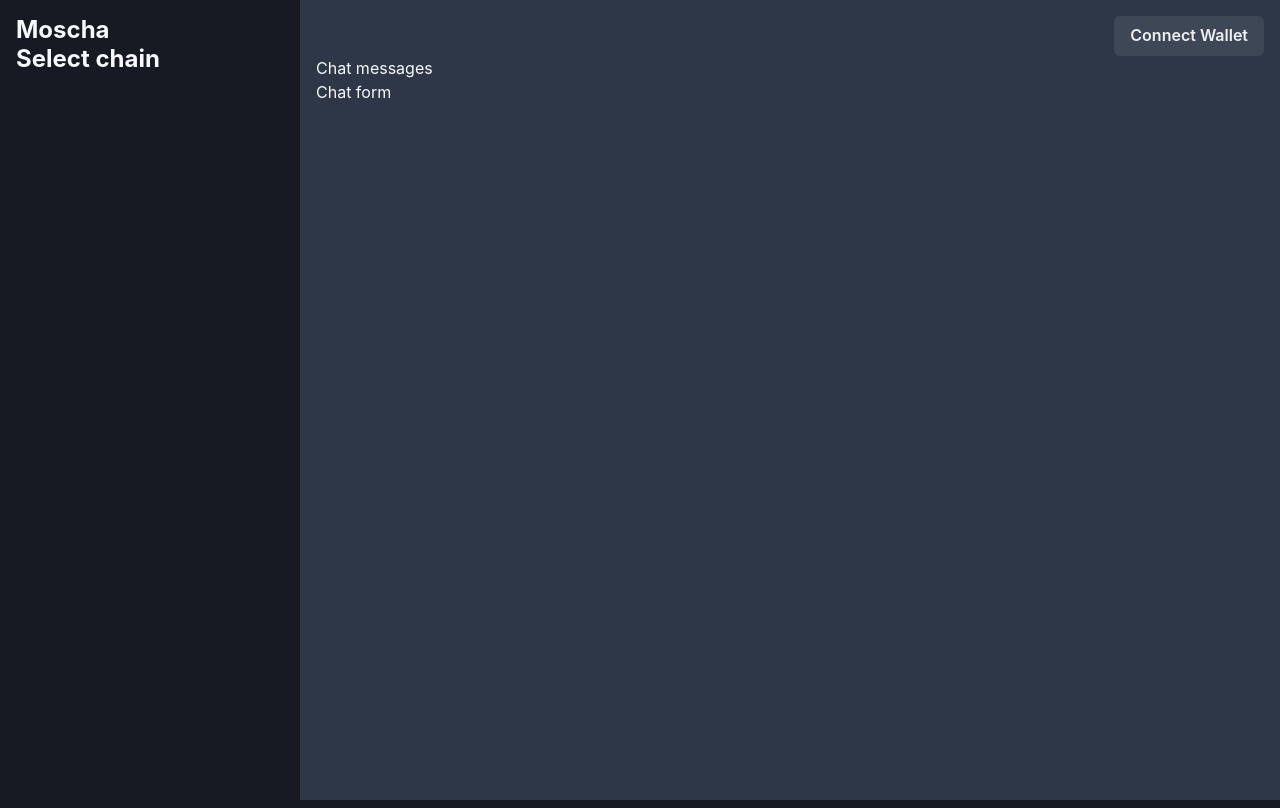
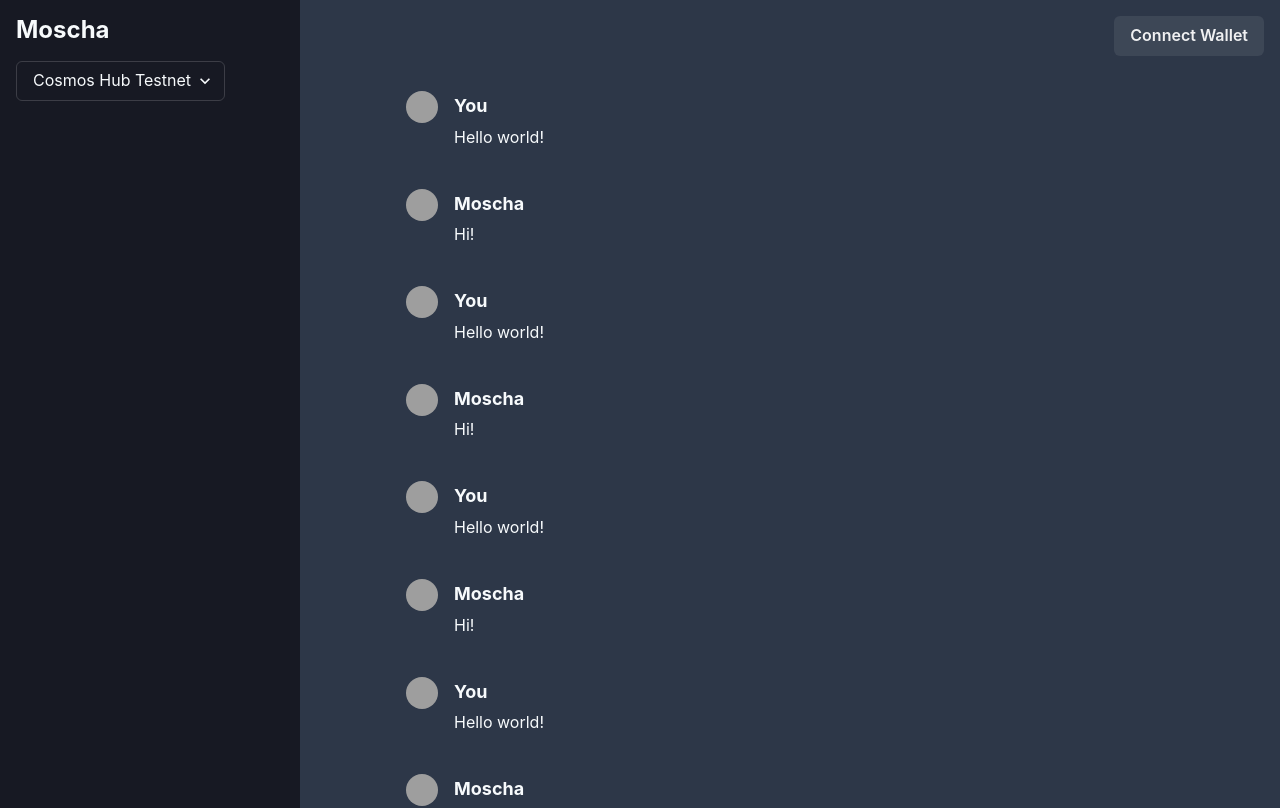
Before and after one commit to arifintahu/moscha-ui, a Next.js app: page / in a window 1280 px wide. Shown: the top 808 px of the page. Built offline with nearby package versions, Linux system fonts and the light colour scheme; grey boxes are pictures that could not be loaded.

Commit message:
feat: add template chat

```diff
--- /dev/null
+++ b/src/components/Chat/index.tsx
@@ -0,0 +1,21 @@
+import { Avatar, Flex, Heading, Stack, Text } from '@chakra-ui/react'
+
+export default function Chat({
+  name,
+  message,
+}: {
+  name: string
+  message: string
+}) {
+  return (
+    <Flex gap={4}>
+      <Avatar name={name} src="https://bit.ly/broken-link" boxSize={8} />
+      <Stack>
+        <Heading fontSize={'lg'} mt={1}>
+          {name}
+        </Heading>
+        <Text>{message}</Text>
+      </Stack>
+    </Flex>
+  )
+}
--- a/src/pages/index.tsx
+++ b/src/pages/index.tsx
@@ -1,5 +1,15 @@
 import Head from 'next/head'
-import { Button, Flex, Grid, GridItem, Heading } from '@chakra-ui/react'
+import {
+  Box,
+  Button,
+  Flex,
+  Grid,
+  GridItem,
+  Heading,
+  Select,
+  Stack,
+} from '@chakra-ui/react'
+import Chat from '@/components/Chat'
 
 export default function Home() {
   return (
@@ -13,14 +23,55 @@ export default function Home() {
       <main>
         <Grid templateColumns="300px 1fr">
           <GridItem w="100%" minH={'100vh'} bg={'gray.900'} p={4}>
-            <Heading fontSize={'x-large'}>Moscha</Heading>
-            <Heading fontSize={'x-large'}>Select chain</Heading>
+            <Box position={'fixed'}>
+              <Heading fontSize={'x-large'} mb={4}>
+                Moscha
+              </Heading>
+              <Select
+                placeholder="Select chain"
+                defaultValue={'theta-testnet-001'}
+              >
+                <option value="theta-testnet-001">Cosmos Hub Testnet</option>
+                <option value="orai-testnet-001">Orai Testnet</option>
+              </Select>
+            </Box>
           </GridItem>
-          <GridItem w="100%" minH={'100vh'} bg={'gray.700'} p={4}>
-            <Flex justifyContent={'flex-end'}>
-              <Button>Connect Wallet</Button>
-            </Flex>
-            <Flex>Chat messages</Flex>
+          <GridItem w="100%" minH={'100vh'} bg={'gray.700'}>
+            <Box
+              as="header"
+              position={'fixed'}
+              w="calc(100% - 300px)"
+              zIndex={99}
+              bg={'gray.700'}
+              p={4}
+            >
+              <Flex justifyContent={'flex-end'}>
+                <Button>Connect Wallet</Button>
+              </Flex>
+            </Box>
+
+            <Box w={'100%'} p={4}>
+              <Box
+                mx={'auto'}
+                maxW={{ base: 'lg', md: 'xl', lg: '3xl' }}
+                mt={'75px'}
+              >
+                <Stack gap={10}>
+                  <Chat name="You" message="Hello world!" />
+                  <Chat name="Moscha" message="Hi!" />
+                  <Chat name="You" message="Hello world!" />
+                  <Chat name="Moscha" message="Hi!" />
+                  <Chat name="You" message="Hello world!" />
+                  <Chat name="Moscha" message="Hi!" />
+                  <Chat name="You" message="Hello world!" />
+                  <Chat name="Moscha" message="Hi!" />
+                  <Chat name="You" message="Hello world!" />
+                  <Chat name="Moscha" message="Hi!" />
+                  <Chat name="You" message="Hello world!" />
+                  <Chat name="Moscha" message="Hi!" />
+                </Stack>
+              </Box>
+            </Box>
             <Flex>Chat form</Flex>
           </GridItem>
         </Grid>
```
